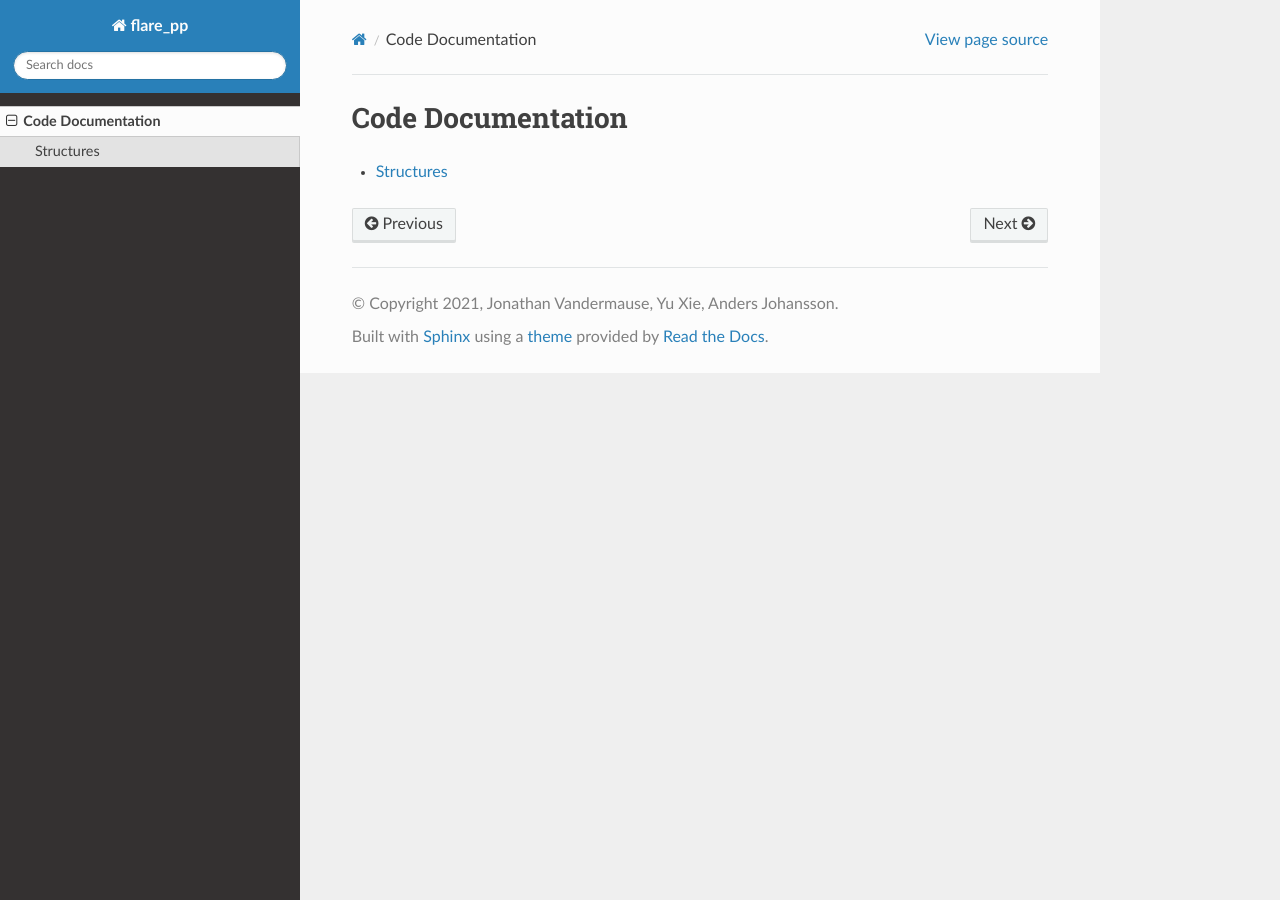
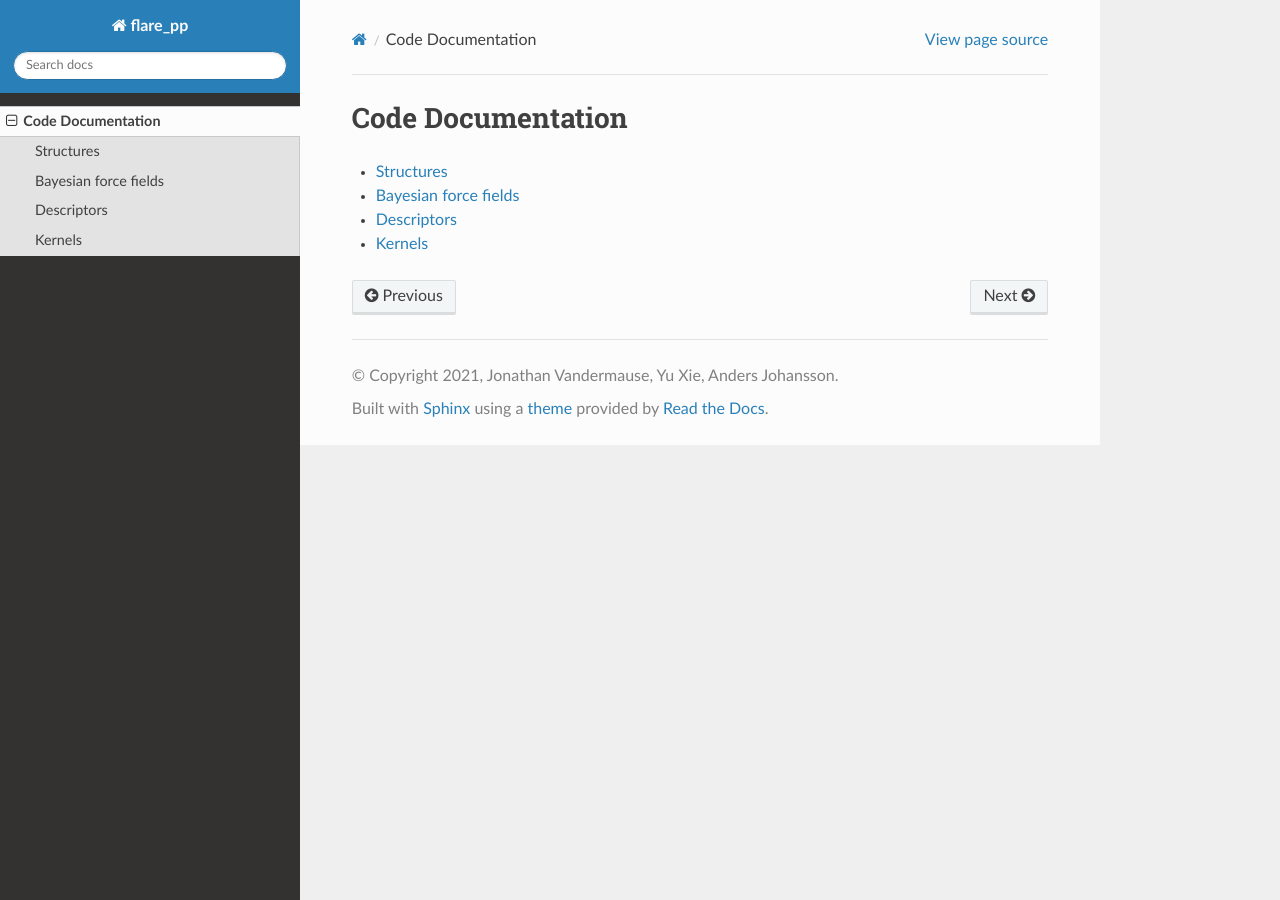
Before and after one commit to mir-group/flare, a Sphinx documentation site: the page built from docs/flare_pp/flare_pp.rst, in a window 1280 px wide. Built offline with Sphinx 7.4.7 and the Read the Docs theme 2.0.0, drawn with Linux system fonts in a browser that asks for light colours.

Commit message:
add some more classes to the docs

```diff
--- /dev/null
+++ b/docs/flare_pp/bffs.rst
@@ -0,0 +1,5 @@
+Bayesian force fields
+=====================
+
+.. doxygenclass:: SparseGP
+    :members:
--- /dev/null
+++ b/docs/flare_pp/descriptors.rst
@@ -0,0 +1,5 @@
+Descriptors
+===========
+
+.. doxygenclass:: B2
+    :members:
--- a/docs/flare_pp/flare_pp.rst
+++ b/docs/flare_pp/flare_pp.rst
@@ -5,3 +5,6 @@
    :maxdepth: 3
 
    structure
+   bffs
+   descriptors
+   kernels
--- /dev/null
+++ b/docs/flare_pp/kernels.rst
@@ -0,0 +1,5 @@
+Kernels
+=======
+
+.. doxygenclass:: NormalizedDotProduct
+    :members:
```
